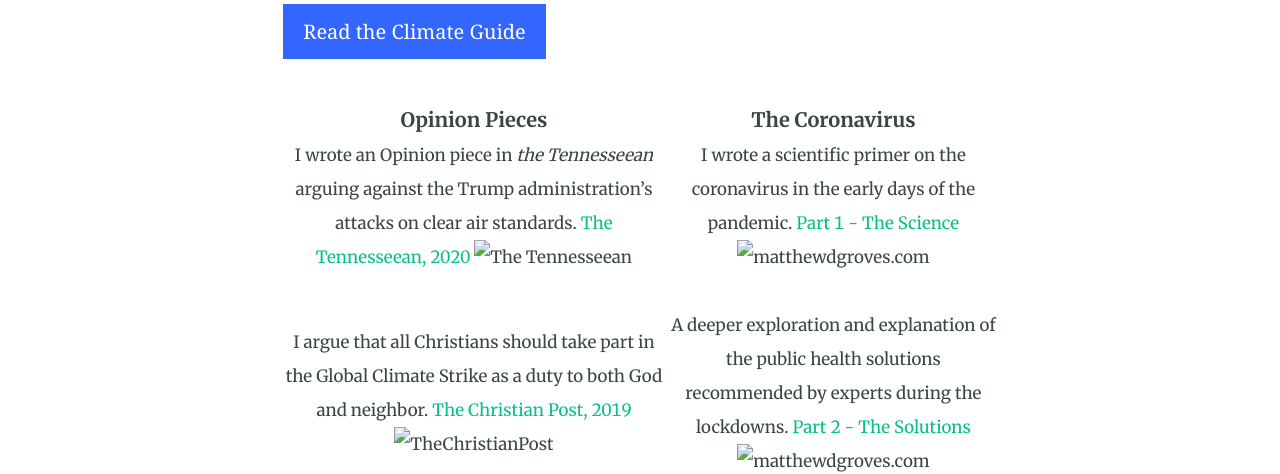
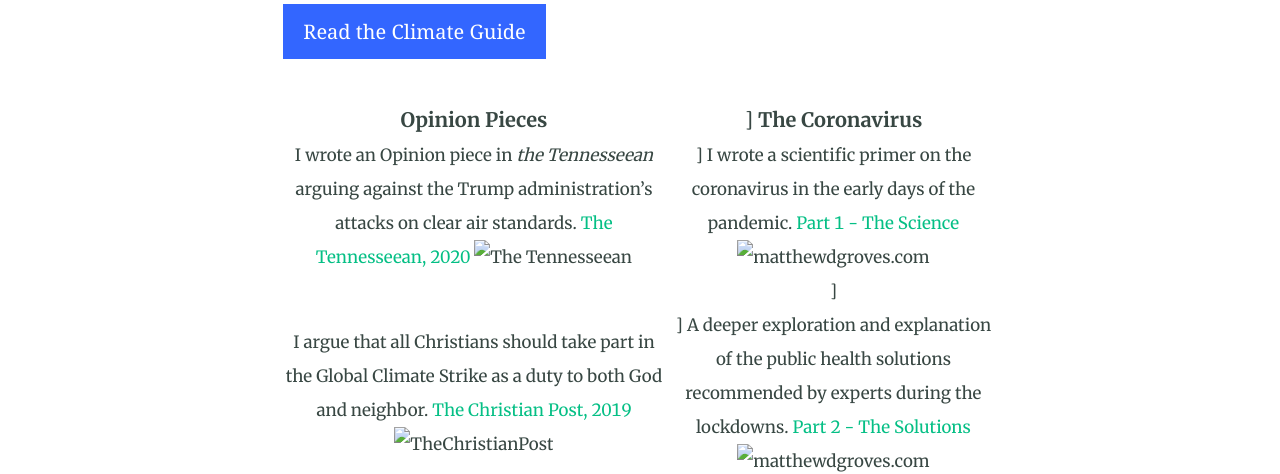
Before and after one commit to matthewdgroves/matthewdgroves.github.io, a Jekyll site: the page built from writings.md, in a window 1280 px wide. Shown: the part 703-1177 px from the top of the page. Built offline with Jekyll 4.4.1, drawn with Linux system fonts in a browser that asks for light colours.

Commit message:
Update writings.md

```diff
--- a/writings.md
+++ b/writings.md
@@ -10,11 +10,11 @@ After receiving many questions about the topic, I wrote an introductory-level gu
 {% include button.html text="Read the Climate Guide" link="/guide" color="#3366ff" align="center"%}
 
 
-| **Opinion Pieces** | | **The Coronavirus**  |
+| **Opinion Pieces** | |] **The Coronavirus**  |
 | :----------:         | --- | :-----:             |
-| I wrote an Opinion piece in *the Tennesseean* arguing against the Trump administration’s attacks on clear air standards. [The Tennesseean, 2020](https://www.tennessean.com/story/opinion/2020/03/09/california-clean-car-standard-deserves-support/4980634002/) ![The Tennesseean](assets/images/Tennesseean.png) | | I wrote a scientific primer on the coronavirus in the early days of the pandemic. [Part 1 - The Science](/PartOneScience) ![matthewdgroves.com](assets/images/Logos/logo.jpeg) |
-|  ||  |
-| I argue that all Christians should take part in the Global Climate Strike as a duty to both God and neighbor. [The Christian Post, 2019](https://www.christianpost.com/voice/were-young-evangelicals-and-were-striking-for-the-climate-will-you-join-us.html) <br/> ![TheChristianPost](assets/images/Orgs/The Christian Post.png) | | A deeper exploration and explanation of the public health solutions recommended by experts during the lockdowns. [Part 2 - The Solutions](/PartTwoSolutions) ![matthewdgroves.com](assets/images/Logos/logo.jpeg) |
+| I wrote an Opinion piece in *the Tennesseean* arguing against the Trump administration’s attacks on clear air standards. [The Tennesseean, 2020](https://www.tennessean.com/story/opinion/2020/03/09/california-clean-car-standard-deserves-support/4980634002/) ![The Tennesseean](assets/images/Tennesseean.png) | |] I wrote a scientific primer on the coronavirus in the early days of the pandemic. [Part 1 - The Science](/PartOneScience) ![matthewdgroves.com](assets/images/Logos/logo.jpeg) |
+|  ||]  |
+| I argue that all Christians should take part in the Global Climate Strike as a duty to both God and neighbor. [The Christian Post, 2019](https://www.christianpost.com/voice/were-young-evangelicals-and-were-striking-for-the-climate-will-you-join-us.html) <br/> ![TheChristianPost](assets/images/Orgs/The Christian Post.png) | |] A deeper exploration and explanation of the public health solutions recommended by experts during the lockdowns. [Part 2 - The Solutions](/PartTwoSolutions) ![matthewdgroves.com](assets/images/Logos/logo.jpeg) |
 |  ||  |
 | I wrote a Letter to the Editor critiquing the Trump administration’s attacks on the Endangered Species Act and why Christians ought to care about protections for at-risk species. [The Tennesseean, 2019](assets/LTETennessean.pdf) ![The Tennesseean](assets/images/Tennesseean.png)| | Reflections on the spiritual and theological nature of pandemics, suffering, community, and reading scripture in trying times . [Part 3 - The Spirituality](/PartThreeSpirituality) ![matthewdgroves.com](assets/images/Logos/logo.jpeg) |
 |  ||  |
```
